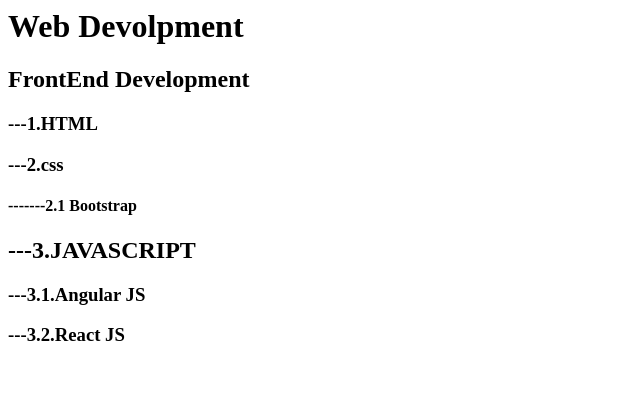
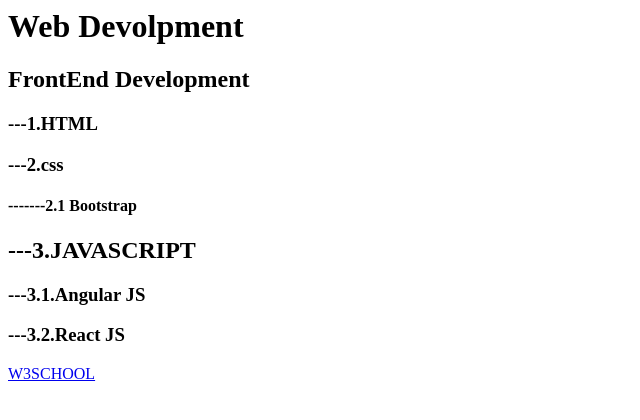
Before and after one commit to Shivisha11/html-project, a plain HTML site: page index.html in a window 1280 px wide. Shown: the whole page, without its empty margins (0-640 px from the left). Drawn offline with Linux system fonts and the light colour scheme.

Commit message:
w3school anchor add

```diff
--- a/index.html
+++ b/index.html
@@ -7,3 +7,5 @@
 <h2>---3.JAVASCRIPT</h2>
 <h3>---3.1.Angular JS</h3>
 <h3>---3.2.React JS</h3>
+
+<a href="https://www.w3schools.com/">W3SCHOOL</a>
```
